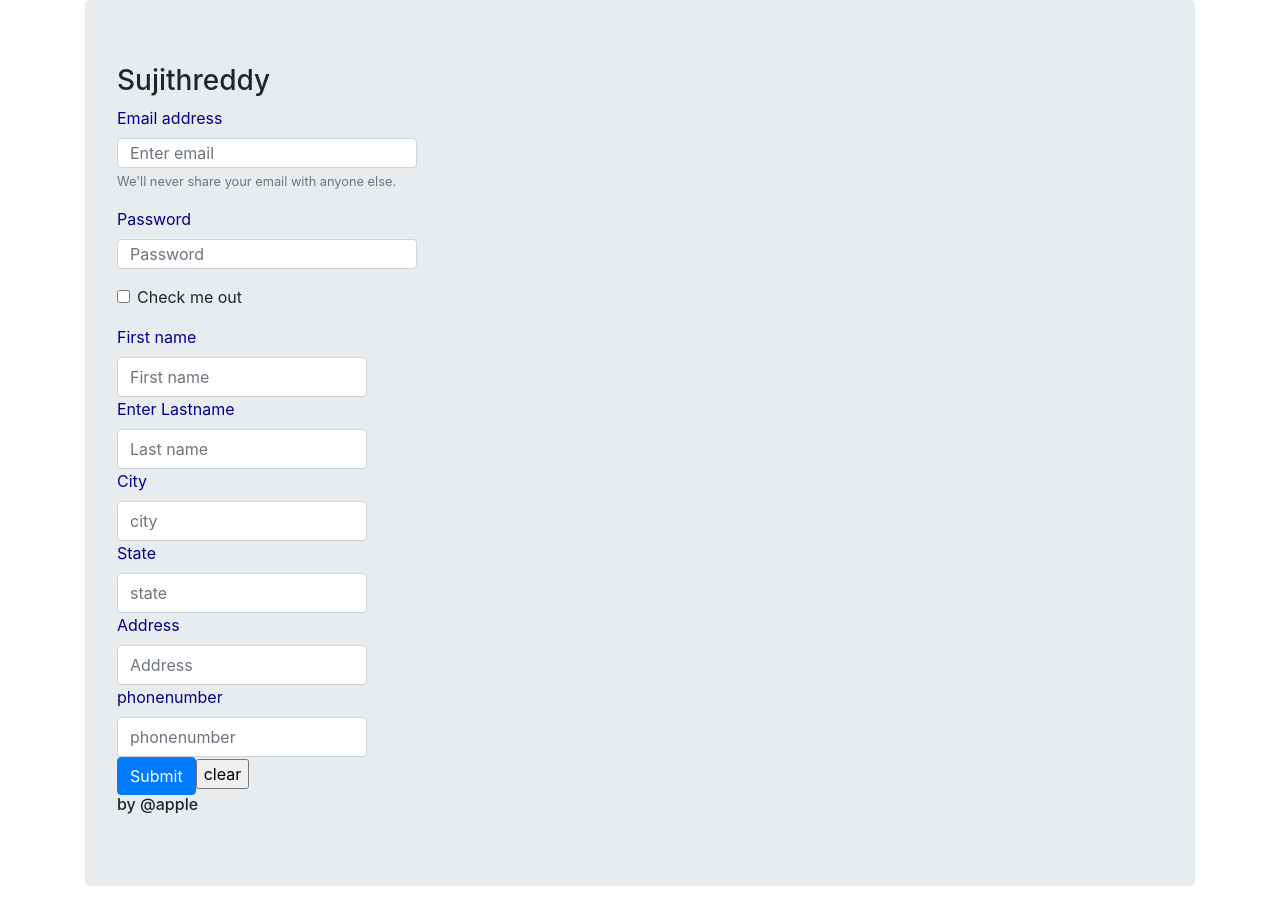
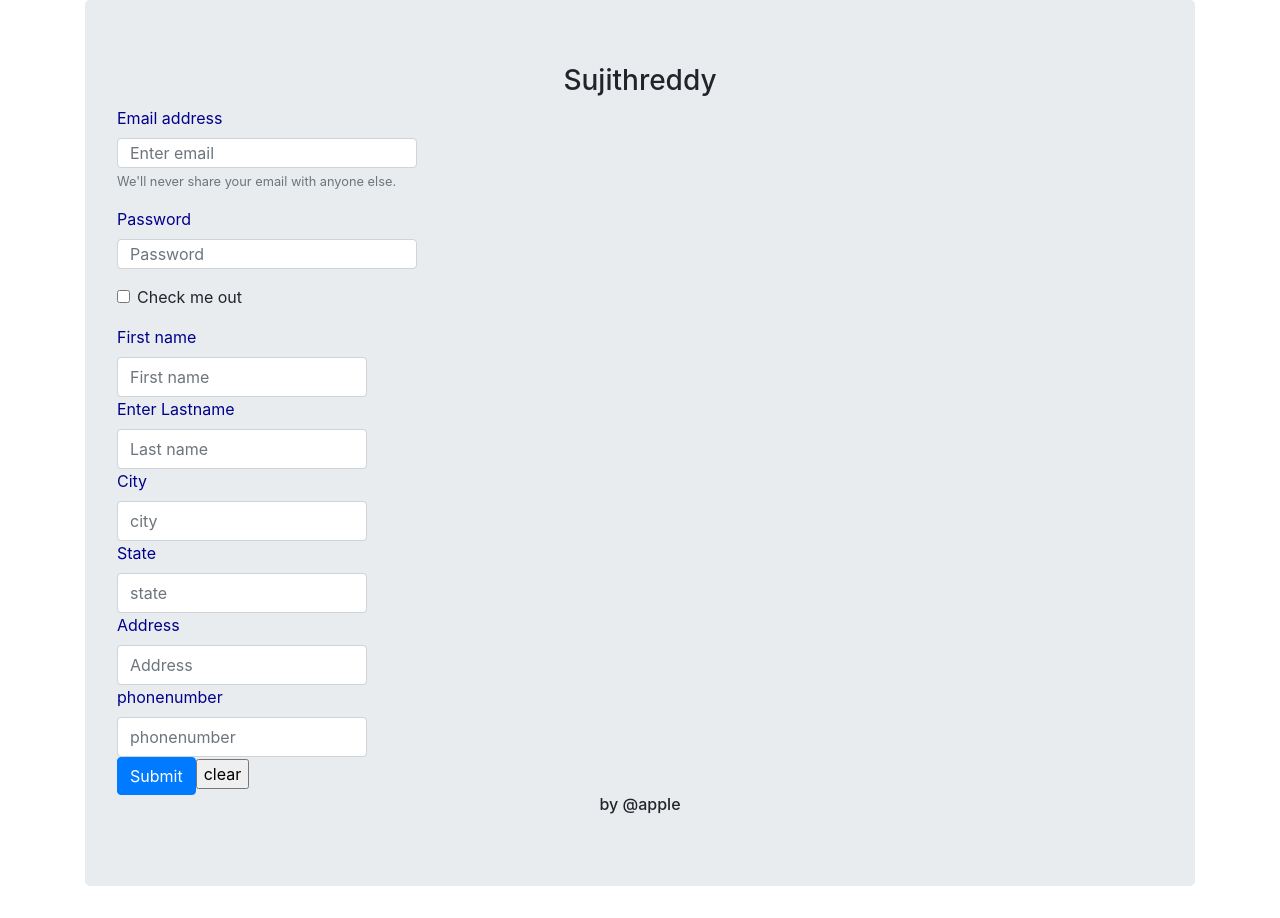
Before and after one commit to sujithreddy9493/ngbatch12, an Angular app in the folder angular/basics/: page / in a window 1280 px wide. Built offline with nearby package versions, Linux system fonts and the light colour scheme.

Commit message:
formvalidation

```diff
--- a/angular/basics/src/app/tempalte/tempalte.component.html
+++ b/angular/basics/src/app/tempalte/tempalte.component.html
@@ -1,7 +1,7 @@
 <div class="container">
   <div class="jumbotron">
 
-<h3 text-align="center">{{title}}</h3>
+<h3 style="text-align:center">{{title}}</h3>
 
 <form #loginFormGroup = 'ngForm'(ngSubmit)="formDetails(loginFormGroup)" >
  <div class="form-group">
@@ -156,6 +156,6 @@
     <button type="submit" class="btn btn-primary">Submit</button>
     <input type="reset" value="clear"/>
   </form>
-    <h6 text-align="center">{{S}}</h6>
+    <h6 style="text-align: center">{{S}}</h6>
   </div>
 </div>
```
